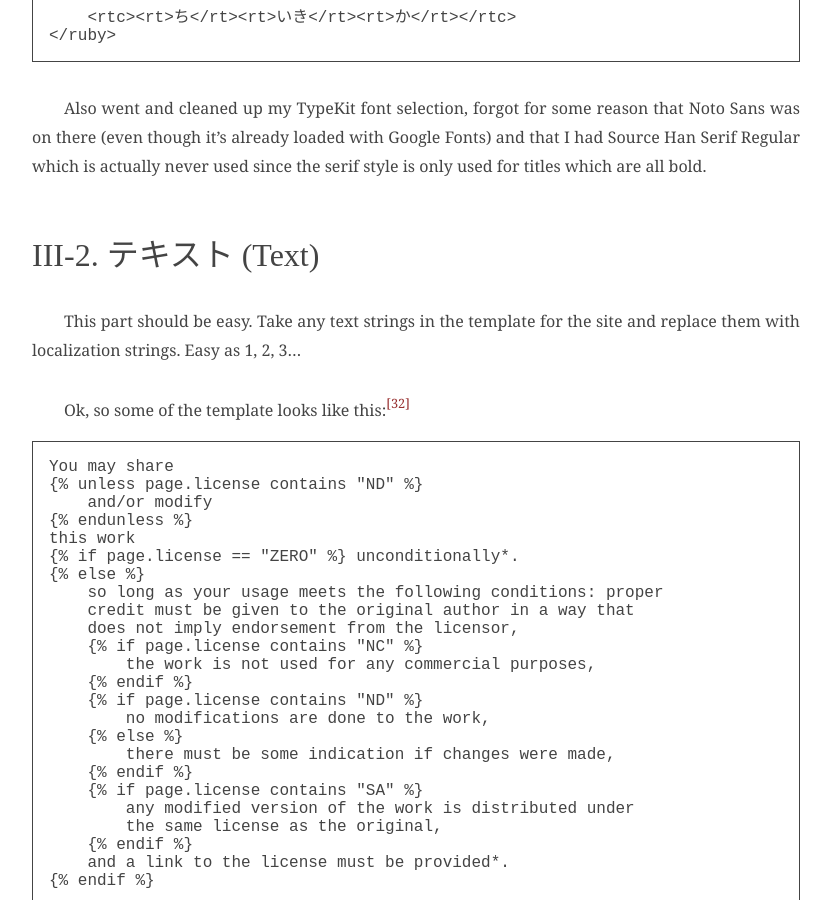
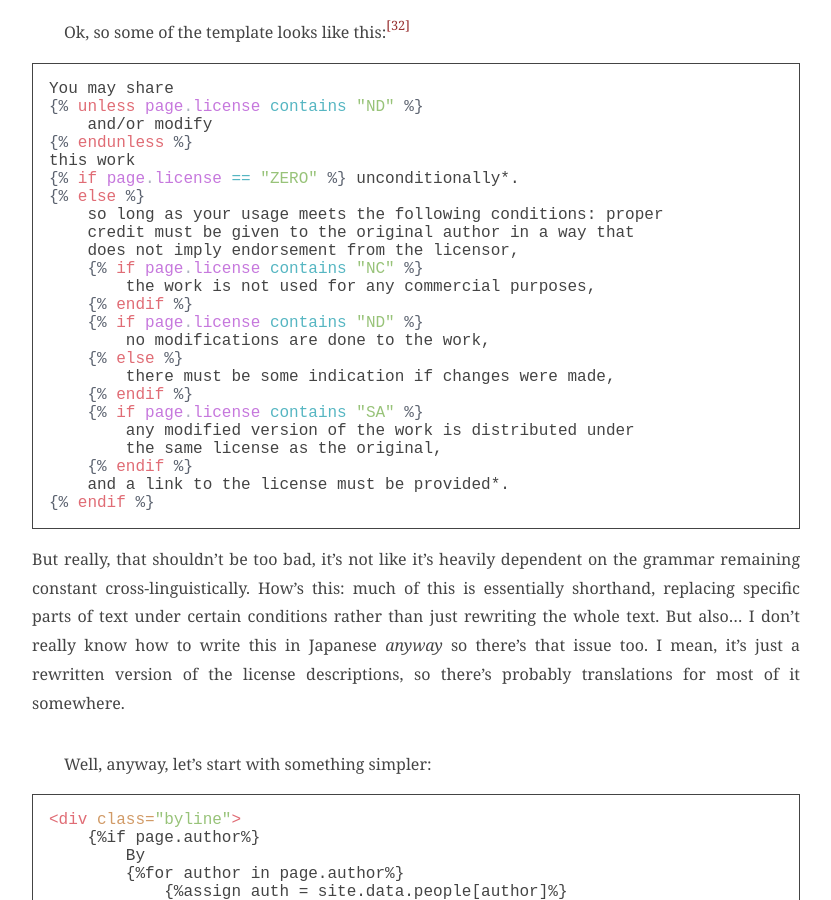
Before and after one commit to una-ada/anarchy.website, a Jekyll site: the page built from _posts/2019-12-11-furigana.md, in a window 1280 px wide and 900 px high, scrolled down 10911 px. Shown: the whole window, without its empty margins (224-1055 px from the left). Built offline with Jekyll 4.4.1, drawn with Linux system fonts in a browser that asks for light colours; some web fonts are replaced; some of the changed text lies outside the part shown.

Commit message:
fix: meta on articles

````diff
--- a/_posts/2019-12-11-furigana.md
+++ b/_posts/2019-12-11-furigana.md
@@ -1,17 +1,20 @@
 ---
 author: una
 description: >
-    Sleep deprived ranting about ruby text, internationalization, localization,
-    CSS3 support, monospace fonts, and some other stuff. Does this count as
-    documentation? Am I doing a documentation here?
+  Sleep deprived ranting about ruby text, internationalization, localization,
+  CSS3 support, monospace fonts, and some other stuff. Does this count as
+  documentation? Am I doing a documentation here?
 lang: en
 layout: post
+stylized_title: >
+  <i>Anarchy</i>.Websiteに<br/>振り仮名と地域化
 subtitle: Furigana and Localization on <i>Anarchy</i>.Website
 tags: localization programming blog web-dev
 title: <i>Anarchy</i>.Websiteに振り仮名と地域化
 ---
 
-_Update March 23, 2020: Reformatted section titles._
+_Update March 23, 2020: Reformatted section titles._<br/>
+_Update September 18, 2023: Added style classes to paragraphs._
 {: .content__p_noindent}
 
 - toc
@@ -28,6 +31,7 @@
 variety of methods to learn and reinforce the language, from Duolingo to lessons
 on YouTube, but I had another idea that would help to garner more skill in using
 Japanese beyond simple grammar quizzes: writing.
+{:.content__p_dropcap}
 
 This, of course, necessitates some more tweaks to the platform. I've previously
 added Japanese fonts for other posts, but if I'm doing entire posts in Japanese
@@ -37,6 +41,7 @@
 week after I post it, there should be some **furigana support** and b) since the
 copy on the page will be in a given language the navigation and footer should
 also be in that language through the use of **localization strings**.
+{:.content__p_noindent}
 
 A quick aside before I really get into this: the dark mode on this site, in my
 experience anyway, suffers from a font rendering issue wherein the antialiasing
@@ -80,8 +85,10 @@
 having to set flags on each post and using a filter on the content render, ugh;
 and 2) this wasn't on the [GitHub pages plugin whitelist][9] and thus could not
 be added to my site.
+{:.content__p_dropcap}
 
 God, so far this blog is nothing but dead ends, lmao.
+{:.content__p_noindent}
 
 So let's take a step back, sure it would've been really convenient to have some
 nice convenient extension to Kramdown that did everything for me, but alas such
@@ -103,6 +110,7 @@
 Korean.[^6] There is markup for this using the `<ruby>` element in HTML. It is,
 however, a massive pain and really bulks up the text. Take, for instance, the
 heading for this section:
+{:.content__p_noindent}
 
 [^5]:   Really just using Wikipedia articles to make tangential jokes because
         this is all boring even to me, lmao. [Here's the page for agate][10].
@@ -110,7 +118,7 @@
 [^6]:   Again mostly just reading Wikipedia here, but also check out this [Q&A
         from W3 on the topic][11].
 
-```markup
+```html
 <ruby><rb>振</rb><rt>ふ</rt>り<rt></rt><rb>仮名</rb><rt>がな</rt></ruby>
 ```
 
@@ -121,6 +129,7 @@
 why that's even a thing, much of the documentation I've seen refers to cases
 like this and they honestly confuse me. Maybe I'm just too tired.[^8]
 お休みなさい. 😴💤[^11]
+{:.content__p_noindent}
 
 [^7]:   [From the W3 site][12].
 
@@ -159,7 +168,8 @@
 
     $$\Psi(x,0)=Ae^{ik_0x}.$$
 
-<br><center>～ S L E E P ～ B R E A K ～</center><br>
+～ S L E E P ～ B R E A K ～
+{:.content__p_centered}
 
 おはよう![^12][^14] Getting back into things here, an alternative form for the
 markup is what W3 calls "tabular."[^7] This is preferable because the output is
@@ -175,7 +185,7 @@
 
 [^14]:  For future reference, going to note the dates on these: 2019年12月9日.
 
-```markup
+```html
 <ruby><rb>日</rb><rb>本</rb><rb>語</rb><rt>に</rt><rt>ほん</rt><rt>ご</rt></ruby>
 ```
 
@@ -184,10 +194,11 @@
 options that _don't work_, there is a fallback for ruby: `<rp>`, ruby
 parentheses. These are hidden if the ruby markup actually works, otherwise they
 show, easy:
+{:.content__p_noindent}
 
 [^15]:  W3 actually provides a convenient [test page][13] for this example.
 
-```markup
+```html
 <ruby><rb>水</rb><rp>(</rp><rt>みず</rt><rp>)</rp></ruby>
 ```
 
@@ -198,6 +209,7 @@
 actually an XHTML/CSS3 specification and not an HTML5 one, so support is not
 guaranteed,[^16] of course. Pessimism aside there are potentially workarounds so
 we'll get into that in a bit.
+{:.content__p_noindent}
 
 [^16]:  It's a bit difficult to garner the exact extent here without testing it
         all yourself. There is, in theory, a [test page][15], but it appears to
@@ -215,7 +227,7 @@
 and the components within it with the components within the other. To steal an
 example from Wikipedia:
 
-```markup
+```html
 <ruby>
     <rbc><rb>振</rb><rb>り</rb><rb>仮</rb><rb>名</rb></rbc>
     <rtc><rt>ふ</rt><rt>り</rt><rt>が</rt><rt>な</rt></rtc>
@@ -227,6 +239,7 @@
 doesn't work at all, assuming our definition of work is only in regards to the
 end output. If we add consideration for _potential_[^18] then it does something
 at the very least: we've got markup that can be styled.
+{:.content__p_noindent}
 
 [^19]:  It's possible, thought not absolutely certain, they simply expanded on
         the example included in the [W3 page for ruby CSS styling][19]. However,
@@ -257,6 +270,7 @@
 As a compromise, I could set a flag in the post metadata, something like
 `furigana: true`, to apply such a style on a case by case basis, but I would
 still prefer a solution with more consistency.
+{:.content__p_noindent}
 
 And then I found this stylesheet linked on Wikipedia: [ruby.css][20] (from
 2007!). This does what should have been obvious: treat them like tables. Just
@@ -342,12 +356,16 @@
     ```
 
 _But it's all I've got._
+{:.content__p_noindent}
 
 _It will have to do for now._
+{:.content__p_noindent}
 
 _I can always come back._
+{:.content__p_noindent}
 
 _I can always try again._
+{:.content__p_noindent}
 
 Fuck, I hate evenings. Let's do it then. Going with the W3 stylesheet, decided
 to just append it to my current sheet instead of adding another file and thus
@@ -377,6 +395,7 @@
 visible difference within a few percentages of this value, if you raise it you
 can see the whole line start to move downward without the ruby block and if you
 lower it you can see the ruby block move downward.
+{:.content__p_noindent}
 
 [^28]:  Actually this is sort of a mess because the line height shifts the
         baseline relative to the bottom of the element so it really isn't an
@@ -389,6 +408,7 @@
 on my Chrome instance, only works assuming there's only one layer of ruby on
 top, and would all have to be recalculated if I want to change the font size...
 but look at it!
+{:.content__p_noindent}
 
 ![パーフェクト.png](/assets/img/perfect.png)
 {: .content__p_noindent .content__p_centered}
@@ -414,6 +434,7 @@
 
 _Very cool stuff!_ Now let's open it in another browser and judge the height of
 the bridge...[^30]
+{:.content__p_noindent}
 
 [^30]:  ...to jump off.
 
@@ -432,6 +453,7 @@
 When I originally added styling for Twemoji on here I was being lazy as usual so
 I just set `height: 1rem;` and assumed all browser would maintain the image
 aspect ratio but evidently not, so I added `width: 1rem;`.
+{:.content__p_noindent}
 
 Having already spent more than a day on these updates, I'm just gonna pin the
 issue for now. Hell, I could even actually open an issue on the repository, now
@@ -459,6 +481,7 @@
 kind of blurred in my thoughts. For instance, what I'm going to be doing here
 will be in part creating a system for selecting content based on language, i18n,
 and also creating the content to be served per some given languages, l10n.
+{:.content__p_dropcap}
 
 ### III-1. フォント (Fonts)
 
@@ -473,6 +496,7 @@
 
 Notably, while `<code>` blocks are mostly using system default at the moment,
 the Prism highlighted blocks are not, this is of course due to the style:
+{:.content__p_noindent}
 
 ```css
 code[class*="language-"],
@@ -487,6 +511,7 @@
 already has, which is okay, I guess. That's, what, four fallbacks? Just not my
 style, not right now anyway, I'm going full custom.[^32] This then means finding
 a monospace font to pair with current fonts.[^33]
+{:.content__p_noindent}
 
 [^32]:  Of course I'm still going to have fallbacks, shush, I was being
         hyperbolic.
@@ -502,8 +527,10 @@
 
 And so our typeface scouting journey begins... tomorrow... this might take a
 while and I should get some sleep. おやすみ❣
+{:.content__p_noindent}
 
-<br><center>～ S L E E P ～ B R E A K ～</center><br>
+～ S L E E P ～ B R E A K ～
+{:.content__p_centered}
 
 こんにちは,[^34] let's find some fucking fonts. A decent candidate would be
 IBM's [Plex][27]; aesthetically it's alright, it has a decent [roster of
@@ -518,6 +545,7 @@
 Fun thing I noticed while searching: Google Fonts now has [Noto Serif JP][30]. I
 believe this is [the same][31] as [Source Han Serif][32] which I've been getting
 thru TypeKit for this site. Probably just going to keep that as it is.[^36]
+{:.content__p_noindent}
 
 [^36]:  It would be convenient to have everything served through one simple
         system like Google Fonts. For instance, TypeKit uses JavaScript to load
@@ -550,8 +578,10 @@
 
 So that's what it says. But actually, [looking at it][36], I don't like its $ or
 its &amp;. That all narrows it down to M+ M Type-1! 🥳🎉
+{:.content__p_noindent}
 
 Now to do some actual implementation.
+{:.content__p_noindent}
 
 The easy solution as usual would just be to use Google Fonts... but their early
 access only has [M+1p][37]. Sad face. So look's like I'll be downloading the
@@ -576,6 +606,7 @@
 coverage glyph-wise, it's still probably my best bet. Of course they do provide
 their own CSS to serve these from their own site, but that requires serving ALL
 of the `basic_latin/` folder and ALL of the `general_j/` folder.
+{:.content__p_noindent}
 
 I just tried this on my local build, to see how everything looks, and I'm
 noticing a slight issue with `t` and `f` where the horizontal stroke looks too
@@ -621,7 +652,7 @@
         do things like this, so probably going to make some sort of `/about` to
         explain all the libraries and such that are used on this site.
 
-```markup
+```html
 <ruby>
     <rbc><rb>地</rb><rb>域</rb><rb>化</rb></rbc>
     <rtc><rt>ち</rt><rt>いき</rt><rt>か</rt></rtc>
@@ -632,6 +663,7 @@
 Noto Sans was on there (even though it's already loaded with Google Fonts) and
 that I had Source Han Serif Regular which is actually never used since the serif
 style is only used for titles which are all bold.
+{:.content__p_noindent}
 
 ### III-2. テキスト (Text)
 
@@ -648,7 +680,7 @@
         long and boring, luckily the [real tag is `raw`][40]. 🥵💦
 
 {% raw %}
-```
+```liquid
 You may share
 {% unless page.license contains "ND" %}
     and/or modify
@@ -683,11 +715,12 @@
 to write this in Japanese _anyway_ so there's that issue too. I mean, it's just
 a rewritten version of the license descriptions, so there's probably
 translations for most of it somewhere.
+{:.content__p_noindent}
 
 Well, anyway, let's start with something simpler:
 
 {% raw %}
-```markup
+```html
 <div class="byline">
     {%if page.author%}
         By
@@ -710,13 +743,14 @@
 localization can be handled in one place. Really wishing I could just do this
 all in JavaScript at this point... template strings 🤤.[^42] In theory this
 should end up looking like this:
+{:.content__p_noindent}
 
 [^42]:  I've also been pretty salty about not being able to do mixins... though
         it seems that might be possible using {%raw%}`{% include mixin.html
         foo="bar" %}`{%endraw%}. Just some food for thought.
 
 {% raw %}
-```markup
+```html
 <div class="byline">
     {{l10n.authors}} {{l10n.date}}
 </div>
@@ -737,6 +771,7 @@
 
 General format here is just going to be a massive [case structure][43]. So here
 it is with the first example, [date formatting][44]:
+{:.content__p_noindent}
 
 {% raw %}
 ```
@@ -757,6 +792,7 @@
 complete illegibility of some of my template outputs, lol. Now it's mostly just
 a matter of going through and systematically writing translations for every text
 string used in my theme.
+{:.content__p_noindent}
 
 Should note that `capture` is only used for these more templated variables, for
 just regular text it's a simple:
@@ -781,6 +817,7 @@
 the `<html>` called `dark`. A `<script>` is added to the page in
 [\_includes/header.html][24] which primarily added the `isDarkMode` boolean and
 the `toggleDarkMode` function:
+{:.content__p_dropcap}
 
 [^22]:  "While" is carrying a lot of weight here, this part wasn't written
         chronologically with the rest of the blog because it wouldn't really
@@ -803,6 +840,7 @@
 A couple of things here: a) this assumes that the current `classList` on
 `<html>` matched `isDarkMode` on page load, b) this code can be way shorter.
 Check this out, we can toggle the boolean at the same time as checking it:
+{:.content__p_noindent}
 
 ```javascript
 if(isDarkMode = !isDarkMode)
@@ -812,6 +850,7 @@
 ```
 
 Oh, here's another trick, variable key selectors[^21]:
+{:.content__p_noindent}
 
 [^21]:  Actually did a little oopsie woopsie when I first wrote this where I
         didn't enclose `isDarkMode = !isDarkMode` in parentheses so it would be
@@ -827,6 +866,7 @@
 do not fucking @ me. Now let's make sure that we're not just arbitrarily setting
 `isDarkMode` without matching the actual classes by just _checking_ the
 classes.[^23]
+{:.content__p_noindent}
 
 [^23]:  This is purely so I can change the default back to light mode just by
         removing the `class="dark"` from the template, if I ever feel like doing
@@ -860,6 +900,7 @@
 there are multiple cookies then the string will contain whitespace I forgot to
 strip away, so uhh, lemme handle that real quick. Simple, really, just throw in
 a `trim()` on `y[0]`. With that out of the way I present this brilliance:
+{:.content__p_noindent}
 
 ```javascript
 if(localCookies.dark == null){
@@ -880,12 +921,13 @@
 finally this is converted to a UTC string and thrown into the template string.
 Et voilà! Now we simply copy the `document.cookie = 'dark=${isDarkMode};
 path=/;';`[^24] line into our `toggleDarkMode` function and we're golden.
+{:.content__p_noindent}
 
 [^24]:  The template string notation here is wrong, this is not entirely on
         purpose but I want to acknowledge it. The notation ironically conflicts
         with the code block notation in Markdown and I can't get it to escape.
 
----
+## Footnotes
 
 [1]:    https://stackoverflow.com/a/15774226
 [2]:    http://www.lighterra.com/articles/macosxtextaabug/
````
Also changed, not shown: _posts/2021-06-06-gravdev4.md (+7 -7 lines).
